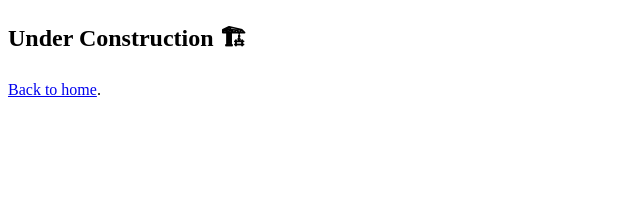
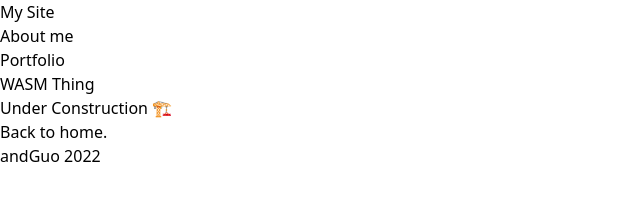
Before and after one commit to andGuo/andGuo.github.io, a Gatsby site: page /about in a window 1280 px wide. Shown: the whole page, without its empty margins (0-640 px from the left). Built offline with nearby package versions, Linux system fonts and the light colour scheme; Gatsby itself is replaced by a stand-in of ours.

Commit message:
added postcss and tailwind

```diff
--- /dev/null
+++ b/gatsby-browser.js
@@ -0,0 +1 @@
+import './src/styles/global.css'
--- a/gatsby-config.js
+++ b/gatsby-config.js
@@ -3,5 +3,7 @@ module.exports = {
     title: `new`,
     siteUrl: `https://www.yourdomain.tld`,
   },
-  plugins: [],
+  plugins: [
+    'gatsby-plugin-postcss'
+  ],
 }
--- a/package.json
+++ b/package.json
@@ -18,5 +18,11 @@
     "gatsby": "^4.11.1",
     "react": "^17.0.1",
     "react-dom": "^17.0.1"
+  },
+  "devDependencies": {
+    "autoprefixer": "^10.4.4",
+    "gatsby-plugin-postcss": "^5.11.0",
+    "postcss": "^8.4.12",
+    "tailwindcss": "^3.0.23"
   }
 }
--- /dev/null
+++ b/postcss.config.js
@@ -0,0 +1,6 @@
+module.exports = {
+  plugins: {
+    tailwindcss: {},
+    autoprefixer: {},
+  },
+}
--- a/src/components/Layout.js
+++ b/src/components/Layout.js
@@ -1,4 +1,4 @@
-import React from 'react'
+import * as React from 'react'
 import NavBar from './NavBar'
 
 export default function Layout({ children }) {
--- a/src/components/NavBar.js
+++ b/src/components/NavBar.js
@@ -1,16 +1,15 @@
-import React from 'react'
-import { Link } from "gatsby"
+import * as React from 'react'
+import { Link } from 'gatsby'
 
 export default function NavBar() {
     return (
         <nav>
-            <h1>My Site</h1>
-            <div className="links">
-                <Link to="/">Home</Link>
-                <Link to="/about">About me</Link>
-                <Link to="/portfolio">Portfolio</Link>
-                <Link to="/wasmProject">WASM Thing</Link>
-            </div>
+            <ul className="menu">
+                <li className="logo"><Link to="/">My Site</Link></li>
+                <li className="item"><Link to="/about">About me</Link></li>
+                <li className="item"><Link to="/portfolio">Portfolio</Link></li>
+                <li className="item"><Link to="/wasmProject">WASM Thing</Link></li>
+            </ul>
         </nav>
     )
 }
--- a/src/pages/about.js
+++ b/src/pages/about.js
@@ -1,11 +1,14 @@
-import React from "react"
+import * as React from 'react'
 import { Link } from "gatsby"
+import Layout from "../components/Layout"
 
 export default function about() {
     return (
-        <div>
-            <h2>Under Construction 🏗</h2>
-            <Link to="/">Back to home</Link>.
-        </div>
+        <Layout>
+            <div>
+                <h2>Under Construction 🏗</h2>
+                <Link to="/">Back to home</Link>.
+            </div>
+        </Layout>
     )
 }
--- a/src/pages/index.js
+++ b/src/pages/index.js
@@ -1,4 +1,4 @@
-import React from "react"
+import * as React from 'react'
 import { Link } from "gatsby"
 import Layout from "../components/Layout"
 
--- a/src/pages/portfolio.js
+++ b/src/pages/portfolio.js
@@ -1,11 +1,14 @@
-import React from "react"
+import * as React from 'react'
 import { Link } from "gatsby"
+import Layout from "../components/Layout"
 
 export default function portfolio() {
     return (
-        <div>
-            <h2>Under Construction 🏗</h2>
-            <Link to="/">Back to home</Link>.
-        </div>
+        <Layout>
+            <div>
+                <h2>Under Construction 🏗</h2>
+                <Link to="/">Back to home</Link>.
+            </div>
+        </Layout>
     )
 }
--- a/src/pages/wasmProject.js
+++ b/src/pages/wasmProject.js
@@ -1,11 +1,14 @@
-import React from "react"
+import * as React from 'react'
 import { Link } from "gatsby"
+import Layout from "../components/Layout"
 
 export default function wasmProject() {
     return (
-        <div>
-            <h2>Under Construction 🏗</h2>
-            <Link to="/">Back to home</Link>.
-        </div>
+        <Layout>
+            <div>
+                <h2>Under Construction 🏗</h2>
+                <Link to="/">Back to home</Link>.
+            </div>
+        </Layout>
     )
 }
--- a/src/styles/global.css
+++ b/src/styles/global.css
@@ -0,0 +1,3 @@
+@tailwind base;
+@tailwind components;
+@tailwind utilities;
--- /dev/null
+++ b/tailwind.config.js
@@ -0,0 +1,9 @@
+module.exports = {
+  content: [
+    "./src/**/*.{js,jsx,ts,tsx}",
+  ],
+  theme: {
+    extend: {},
+  },
+  plugins: [],
+}
```
Also changed, not shown: 1 other file. Lines whose indentation alone changed are shown as unchanged.
